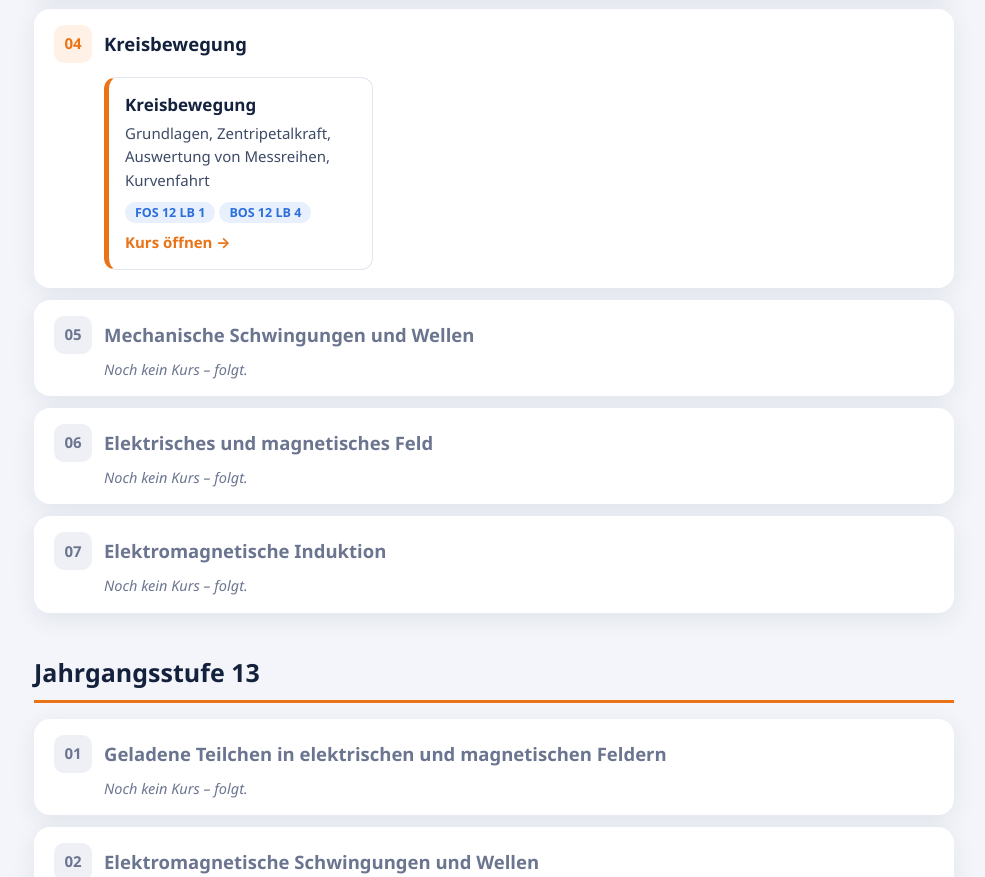
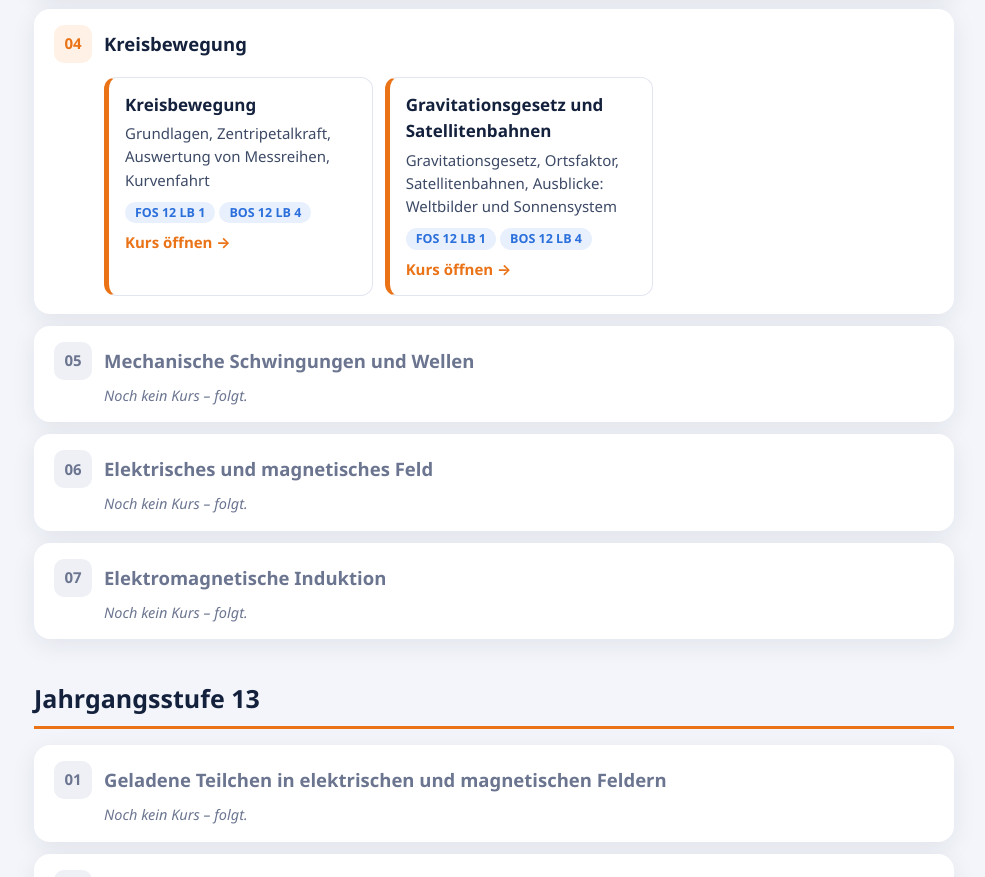
Before and after one commit to physik-fosbos/Physik, a plain HTML site: page index.html in a window 1280 px wide. Shown: the part 1602-2479 px from the top of the page, without its empty margins (146-1131 px from the left). Drawn offline with Linux system fonts and the light colour scheme.

Commit message:
Update index.html

```diff
--- a/index.html
+++ b/index.html
@@ -138,6 +138,14 @@ footer{text-align:center;color:var(--muted);font-size:13px;padding:0 16px 30px}
         <span class="tag">FOS 12 LB 1</span><span class="tag">BOS 12 LB 4</span>
         <span class="go">Kurs öffnen →</span>
       </a>
+
+      <a class="kurs" href="gravitation/">
+        <h4>Gravitationsgesetz und Satellitenbahnen</h4>
+        <p>Gravitationsgesetz, Ortsfaktor, Satellitenbahnen, Ausblicke: Weltbilder und Sonnensystem</p>
+        <span class="tag">FOS 12 LB 1</span><span class="tag">BOS 12 LB 4</span>
+        <span class="go">Kurs öffnen →</span>
+      </a>
+
     </div>
   </div>
 
```
